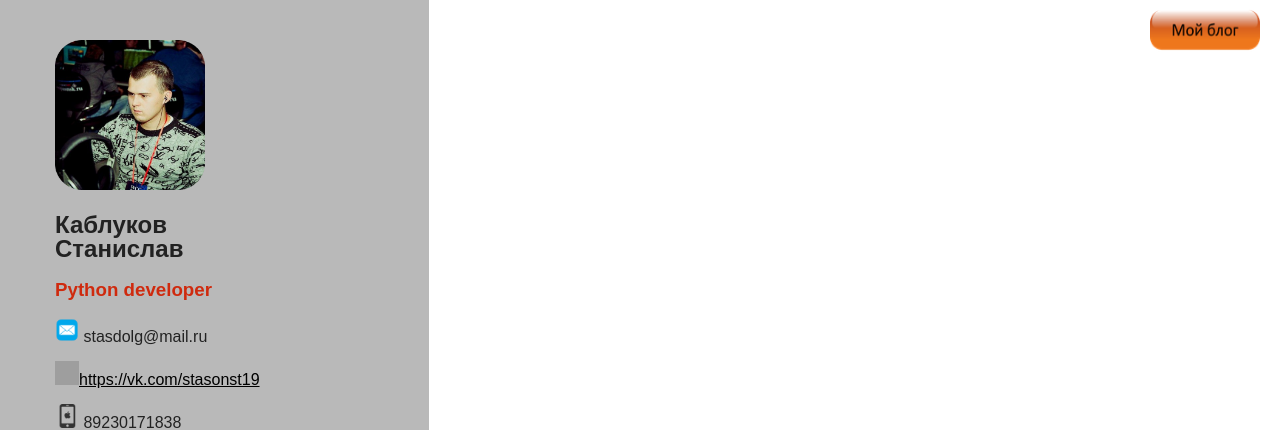
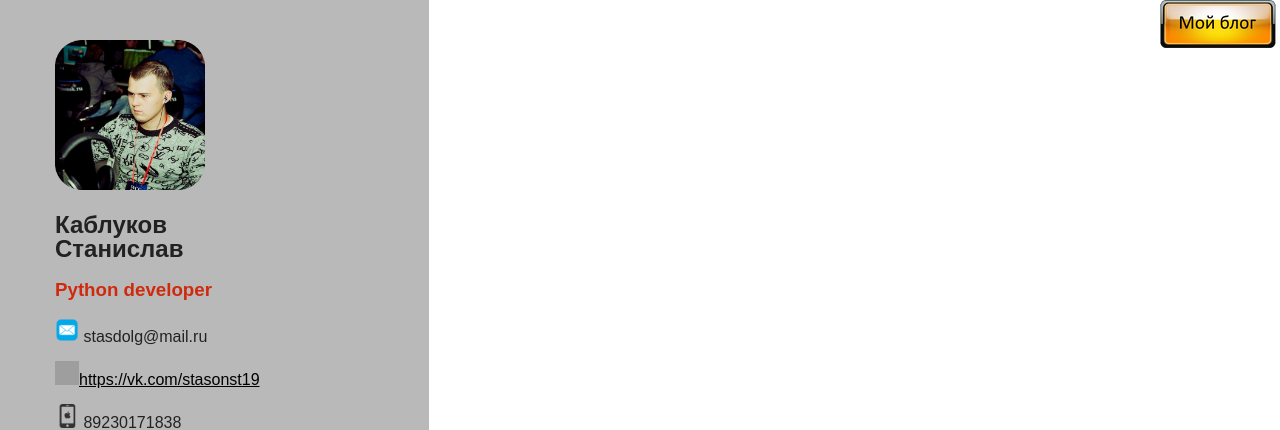
Before and after one commit to HunterOnToss/blog, a Django app: page /resume/ in a window 1280 px wide. Shown: the top 430 px of the page. Run offline with Django 3.2, Linux system fonts and the light colour scheme; parts of the project's set-up code (start-up, migrations or seed data) failed here and were passed over; grey boxes are pictures that could not be loaded.

Commit message:
Переделал стиль под черно золотой

```diff
--- a/src/static/css/my_css.css
+++ b/src/static/css/my_css.css
@@ -31,6 +31,8 @@ img {
     height: 24px;
 }
 
+
+
 #main {
     width: 150px;
     height: 150px;
@@ -63,11 +65,11 @@ a:visited {
     position: fixed;
     right: 0; /* Расстояние от правого края окна браузера */
     top: 0;
-    width: 130px;
-    height: 75px;
+    width: 120px;
+    height: 50px;
 }
 
 .top-bar img {
-    width: 110px;
-    height: 60px;
+    width: 120px;
+    height: 50px;
 }
--- a/src/templates/resume.html
+++ b/src/templates/resume.html
@@ -6,7 +6,7 @@
     <link rel="stylesheet" type="text/css" href="../static/css/my_css.css">
 </head>
 <body>
-    <a href="/" class="top-bar"><img src="../static/img/my_blog.png"></a>
+    <a href="/" class="top-bar"><img src="../static/img/button/gold_armada/gold_button_my_blog.png"></a>
 
     <div id="left_panel">
 
```
Also changed, not shown: src/templates/main.html (+15 -9 lines), src/static/img/button/gold_armada/gold_button_my_blog.png (added), src/static/img/fon/black_1.jpg (deleted), src/static/img/fon/golden_armada/gold_armada_fon.jpg (added), src/static/img/fon/purple-polygon.jpg (deleted), src/static/js/libs/main.js.
